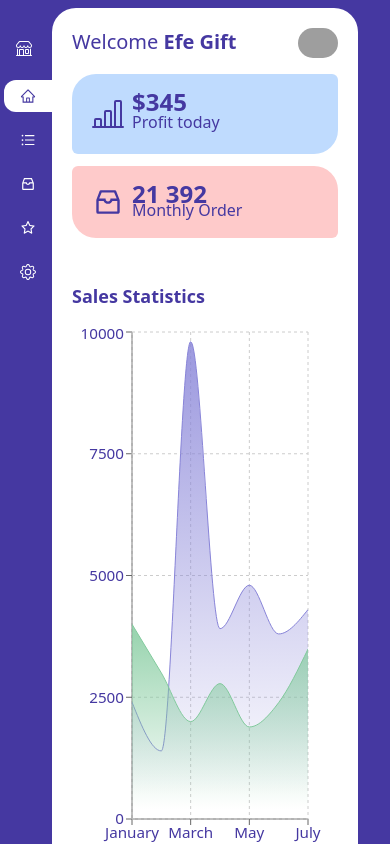
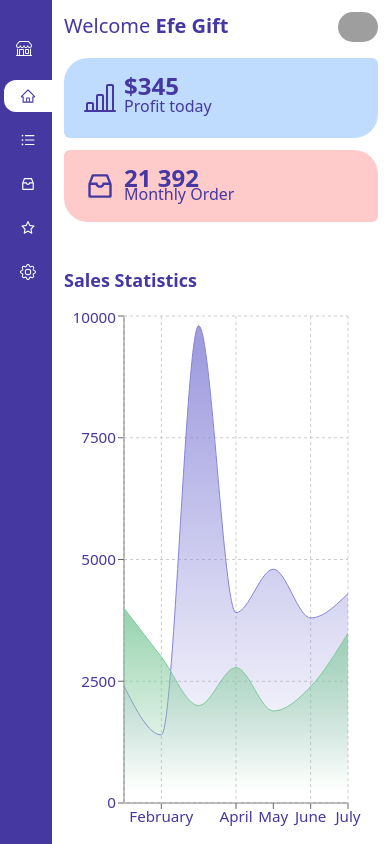
Before and after one commit to gift56/dashboard, a React (Vite) app: page / in a window 390 px wide. Shown: the top 844 px of the page. Built offline with nearby package versions, Linux system fonts and the light colour scheme; grey boxes are pictures that could not be loaded.

Commit message:
done with mobile view

```diff
--- a/src/components/DashboardContent/DashboardComponent.jsx
+++ b/src/components/DashboardContent/DashboardComponent.jsx
@@ -6,7 +6,7 @@ import Welcome from "./Welcome";
 
 const DashboardComponent = () => {
   return (
-    <main className="p-5 w-full bg-white my-2 mr-8 rounded-3xl">
+    <main className="p-3 sm:p-5 w-full bg-white sm:my-2 sm:mr-8 sm:rounded-3xl">
       <Welcome />
       <div className="flex flex-col sm:flex-row gap-7">
         <div className="w-full sm:w-3/5 grow">
```
